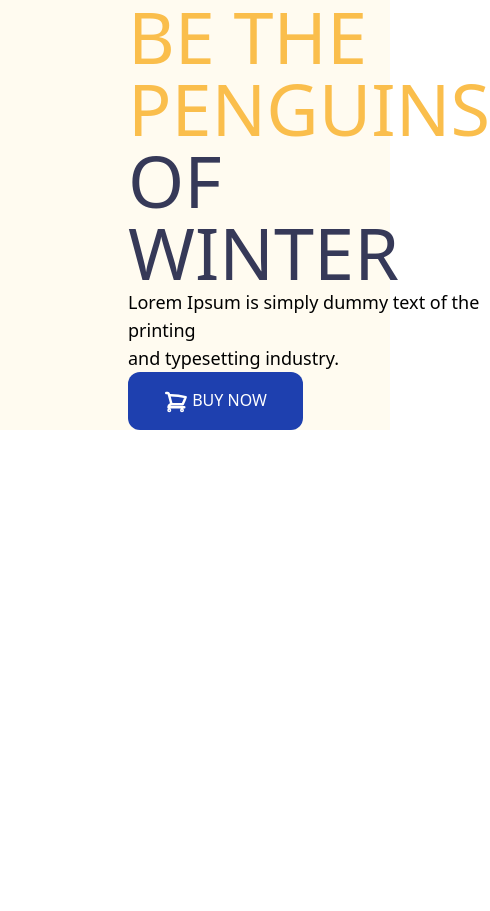
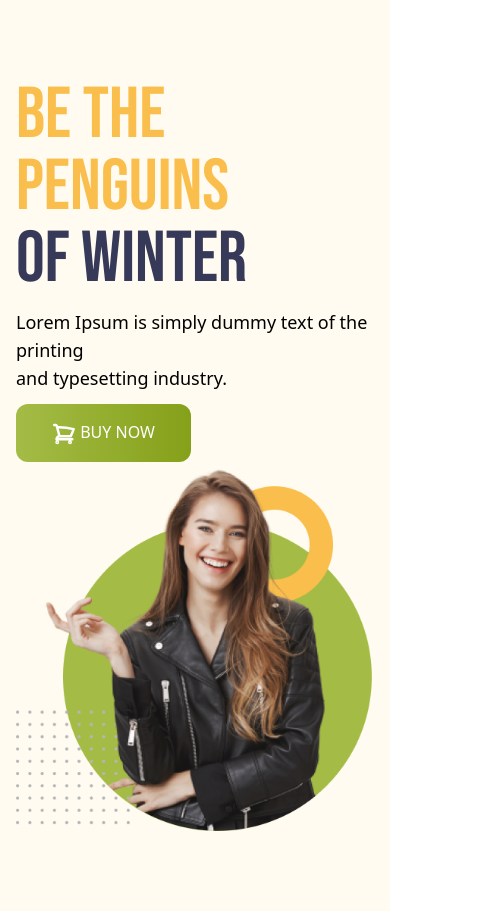
Before and after one commit to mdamjad4412/penguin, a plain HTML site: page index.html in a window 390 px wide. Shown: the whole page, 490 px wide, since content can reach past the window. Before the commit the page ends 844 px from the top, so only its background shows below. Drawn offline with nearby package versions, Linux system fonts and the light colour scheme.

Commit message:
created header and responsive

```diff
--- a/index.html
+++ b/index.html
@@ -5,21 +5,32 @@
   <meta name="viewport" content="width=device-width, initial-scale=1.0">
   <title>Penguin </title>
   <script src="https://cdn.tailwindcss.com"></script>
+
+
+  <link rel="preconnect" href="https://fonts.googleapis.com">
+  <link rel="preconnect" href="https://fonts.gstatic.com" crossorigin>
+  <link href="https://fonts.googleapis.com/css2?family=Bebas+Neue&display=swap" rel="stylesheet">
+  <style>
+    .font-bebas{
+      font-family: 'Bebas Neue', sans-serif;
+    }
+  </style>
+
 </head>
 <body>
-   <header class="bg-[#FFFBF0] px-32">
+   <header class="bg-[#FFFBF0] py-20 px-4 md:px-32">
     <nav>
 
     </nav>
     <!-- banner section -->
-    <div class="flex justify-between items-center">
-      <div>
-        <h1 class="text-7xl text-[#FABE4C] uppercase">Be the Penguins <br> <span class="text-[#363958]"> of winter
+    <div class="flex flex-col md:flex-row justify-between items-center">
+      <div class="space-y-3">
+        <h1 class="text-7xl text-[#FABE4C] uppercase font-bebas">Be the Penguins <br> <span class="text-[#363958]"> of winter
 
         </span> </h1>
         <p class="text-lg">Lorem Ipsum is simply dummy text of the printing <br>
           and typesetting industry.</p>
-          <button class="uppercase px-9 py-4 bg-blue-800 text-white rounded-xl font-medium">
+          <button class="uppercase px-9 py-4 bg-gradient-to-r from-[#A4BC46] to-[#85A019] text-white rounded-xl font-medium">
 
             <svg xmlns="http://www.w3.org/2000/svg" fill="none" viewBox="0 0 24 24" stroke-width="2.5" stroke="currentColor" class="w-6 h-6 inline">
               <path stroke-linecap="round" stroke-linejoin="round" d="M2.25 3h1.386c.51 0 .955.343 1.087.835l.383 1.437M7.5 14.25a3 3 0 0 0-3 3h15.75m-12.75-3h11.218c1.121-2.3 2.1-4.684 2.924-7.138a60.114 60.114 0 0 0-16.536-1.84M7.5 14.25 5.106 5.272M6 20.25a.75.75 0 1 1-1.5 0 .75.75 0 0 1 1.5 0Zm12.75 0a.75.75 0 1 1-1.5 0 .75.75 0 0 1 1.5 0Z" />
```
